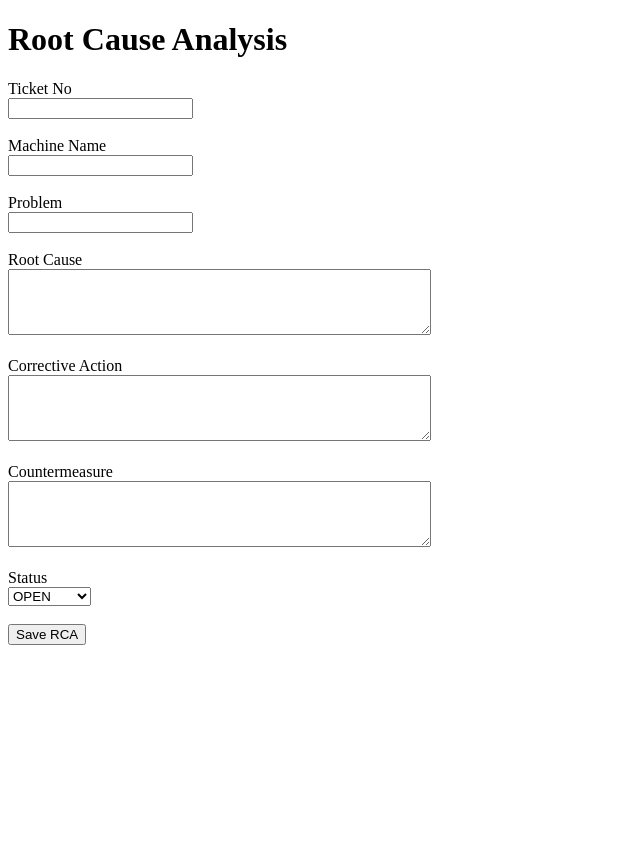
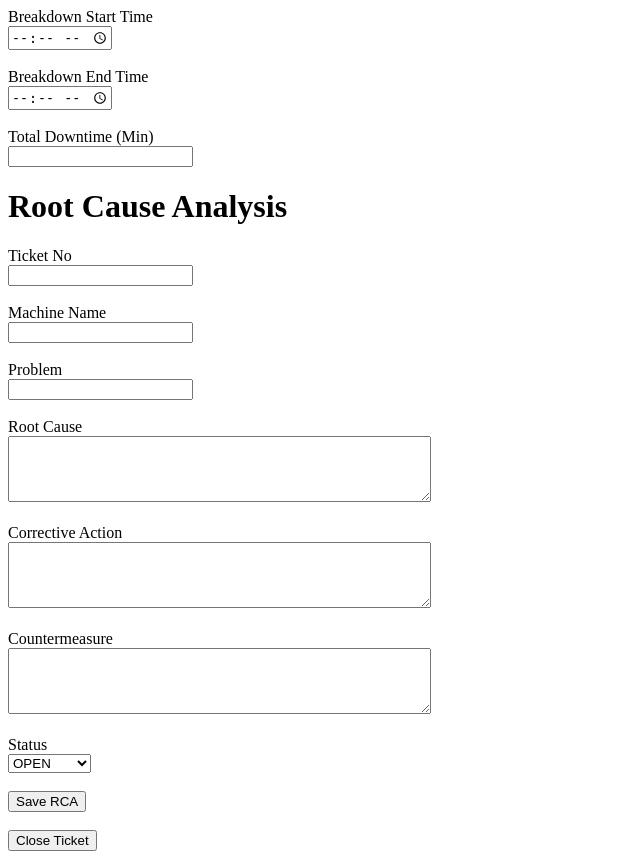
Before and after one commit to ranveersinghmssl1-source/MSSL-Maintenance-System, a Python web app: template templates/rca_form.html in a window 1280 px wide. Shown: the whole page, without its empty margins (0-640 px from the left). Before the commit the page ends 645 px from the top, so only its background shows below. Run offline with Jinja, Linux system fonts and the light colour scheme; the template is opened without the code that fills it, so the values that code supplies are empty.

Commit message:
Update rca_form.html

```diff
--- a/templates/rca_form.html
+++ b/templates/rca_form.html
@@ -1,5 +1,18 @@
 <!DOCTYPE html>
 <html>
+    <label>Breakdown Start Time</label><br>
+<input type="time">
+
+<br><br>
+
+<label>Breakdown End Time</label><br>
+<input type="time">
+
+<br><br>
+
+<label>Total Downtime (Min)</label><br>
+<input type="number">
+
 <head>
     <title>RCA Form</title>
 </head>
@@ -52,6 +65,11 @@
 <button type="submit">
 Save RCA
 </button>
+<br><br>
+
+<button type="submit">
+Close Ticket
+</button>
 
 </form>
 
```
